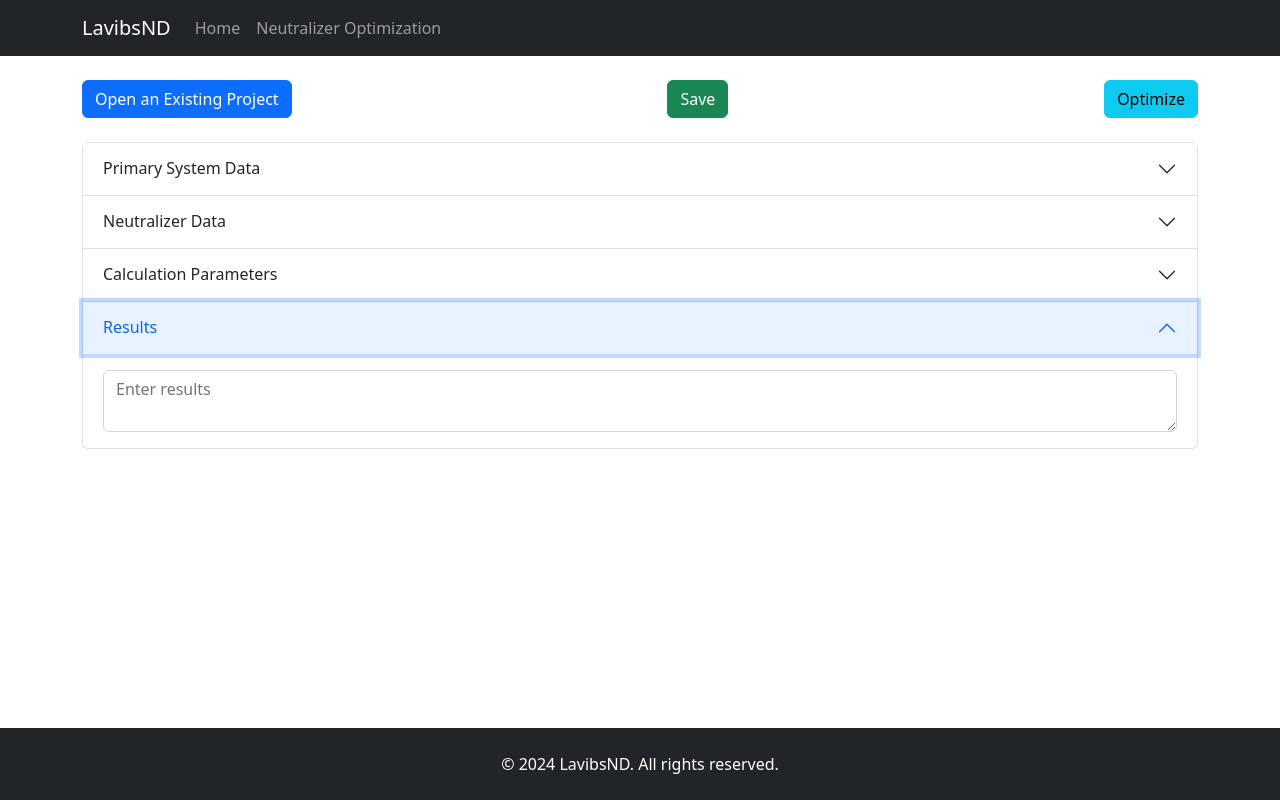
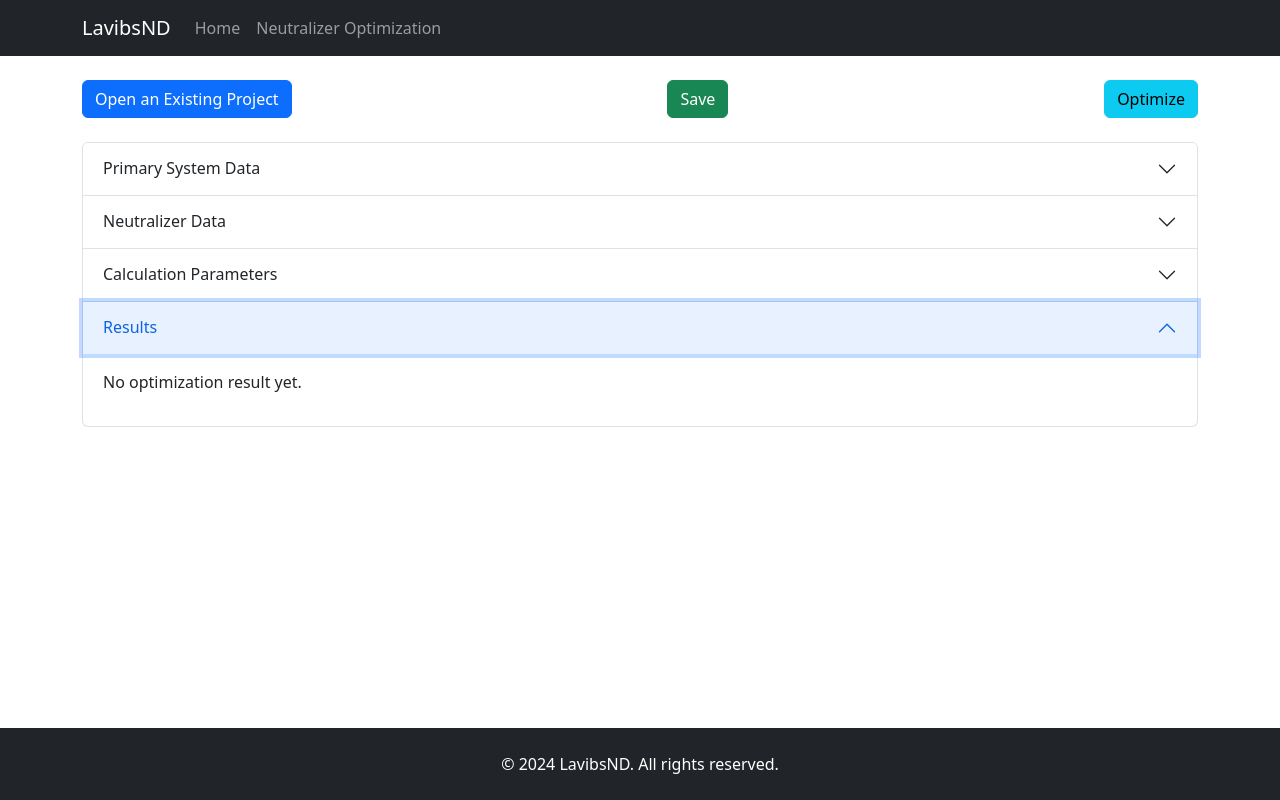
Before and after one commit to Vibration-Control/lavibsnd-front-end, a React (Create React App) app: page /neutralizer-optimization in a window 1280 px wide. Both pictures are taken after a click on the button "Results". Built offline with nearby package versions, Linux system fonts and the light colour scheme; the HTML template or start-up script is replaced by a standard one.

Commit message:
Adding code to display results from API call

```diff
--- a/src/components/Results.jsx
+++ b/src/components/Results.jsx
@@ -1,13 +1,15 @@
 import React from 'react';
 
-const Results = ({ formData, handleInputChange }) => {
+const Results = ({ optimizationResult }) => {
+  if (!optimizationResult) {
+    return <p>No optimization result yet.</p>;
+  }
+
   return (
-    <textarea
-      className="form-control"
-      placeholder="Enter results"
-      value={formData}
-      onChange={(e) => handleInputChange(e.target.value)}
-    />
+    <div>
+      <h4>Optimization Result:</h4>
+      <pre>{JSON.stringify(optimizationResult, null, 2)}</pre>
+    </div>
   );
 };
 
--- a/src/containers/NeutralizerOptimization.jsx
+++ b/src/containers/NeutralizerOptimization.jsx
@@ -1,4 +1,4 @@
-import React from 'react';
+import React, { useState } from 'react';
 import { Accordion, Button, Container } from 'react-bootstrap';
 import { useForm, FormProvider } from 'react-hook-form';
 import PrimarySystemData from '../components/PrimarySystemData';
@@ -8,6 +8,7 @@
 import { optimizeNeutralizer } from '../services/apiService';
 
 const NeutralizerOptimization = () => {
+  const [optimizationResult, setOptimizationResult] = useState(null);
   const methods = useForm({
     defaultValues: {
       primarySystemNaturalFrequencies: [],
@@ -87,30 +88,31 @@
   console.log('Updated Form Values:', methods.getValues());
   const onSubmit = (data) => {
     for (let i = 0; i < data.primarySystemModes.length; i++) {
-        data.primarySystemNaturalFrequencies[i] = data.primarySystemModes[i].naturalFrequency;
-        data.primarySystemModalDamping[i] = data.primarySystemModes[i].modalDamping;
+      data.primarySystemNaturalFrequencies[i] = data.primarySystemModes[i].naturalFrequency;
+      data.primarySystemModalDamping[i] = data.primarySystemModes[i].modalDamping;
     }
     delete data.primarySystemModes;
 
     const payload = {
-        ...data
+      ...data
     };
 
     console.log('Saving project with payload:', payload);
     // Add your API call logic here
-};
+  };
 
   const onOptimize = async () => {
     const formValues = methods.getValues();
-    const payload = {...formValues};
+    const payload = { ...formValues };
     try {
       const result = await optimizeNeutralizer(payload);
       console.log('Optimization result:', result);
-      // Handle the result (e.g., display in Results component)
+      setOptimizationResult(result); // <-- Save it to the state
     } catch (error) {
       console.error('Optimization failed:', error);
     }
   };
+
 
   const openExistingProject = async () => {
     const fileInput = document.createElement('input');
@@ -179,7 +181,7 @@
           <Accordion.Item eventKey="3">
             <Accordion.Header>Results</Accordion.Header>
             <Accordion.Body>
-              <Results />
+              <Results optimizationResult={optimizationResult} />
             </Accordion.Body>
           </Accordion.Item>
         </Accordion>
```
